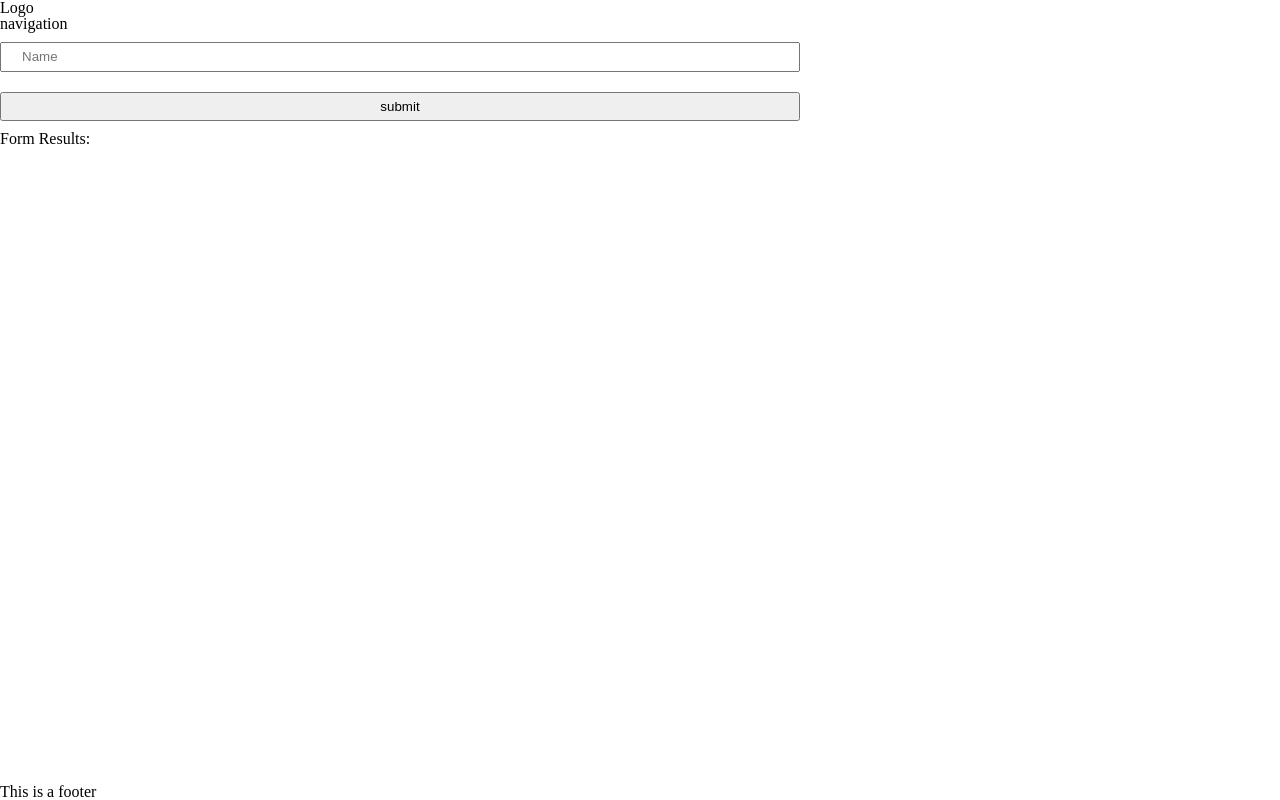
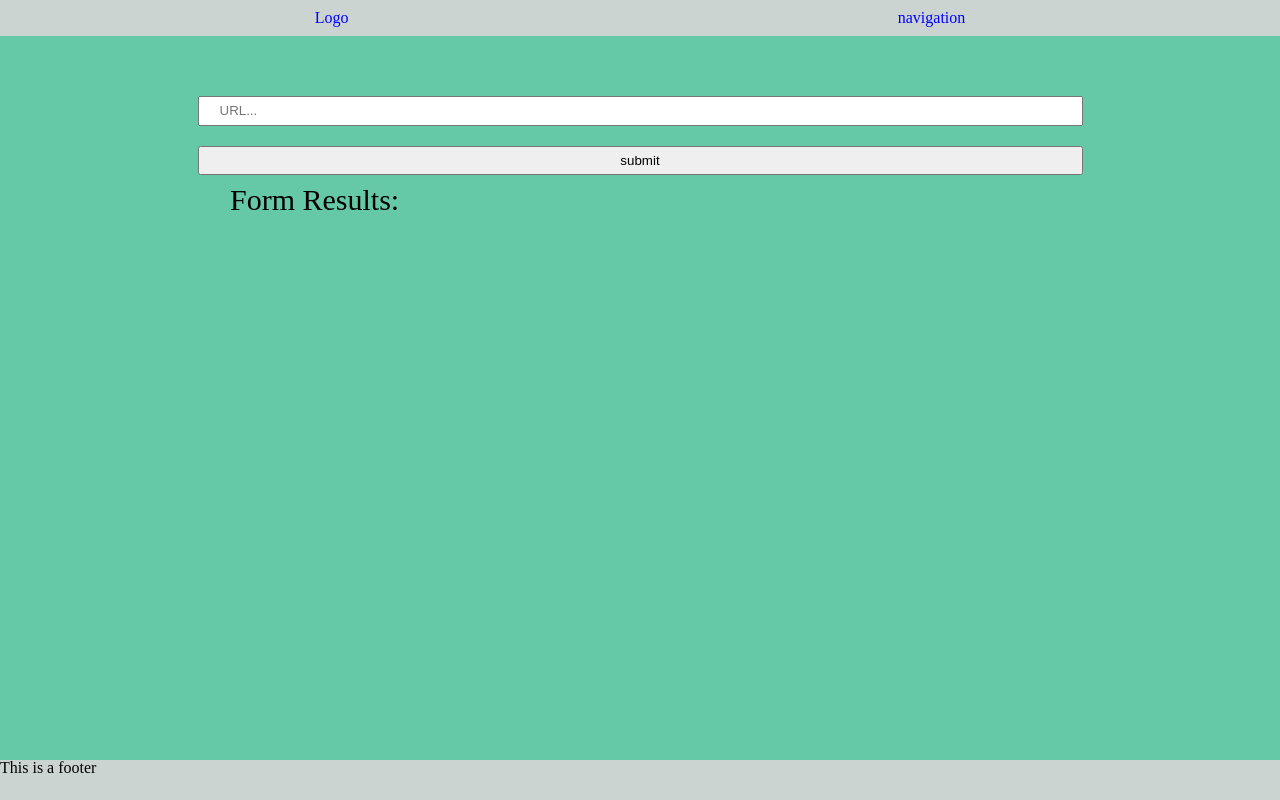
Before and after one commit to Engyyyy/evaluate-news-nlp, a website built with webpack: page src/client/views/index.html in a window 1280 px wide. Built offline with nearby package versions, Linux system fonts and the light colour scheme.

Commit message:
add styling and final touches

```diff
--- a/src/client/index.js
+++ b/src/client/index.js
@@ -9,7 +9,6 @@ import './styles/resets.scss'
 
 console.log(validateInput);
 
-alert("I EXIST")
 console.log("CHANGE!!");
 
 export {
--- a/src/client/js/formHandler.js
+++ b/src/client/js/formHandler.js
@@ -3,15 +3,13 @@ function handleSubmit(event) {
     console.log("::: Form Submitted :::")
     // check what text was put into the form field
     let formText = document.getElementById('name').value
+    document.getElementById('name').value = ''
+
     const result = document.getElementById('results')
+    result.innerHTML = ''
 
     if(Client.validateInput(formText)) {
 
-        // fetch('http://localhost:8081/test')
-        // .then(res => res.json())
-        // .then(function(res) {
-        //     document.getElementById('results').innerHTML = res.message
-        // })
         fetch('http://localhost:8081/submit', {
           method: 'POST',
           headers: {
@@ -43,12 +41,13 @@ function handleSubmit(event) {
             li.textContent = `polarity: ${score_tag}`
             list.appendChild(li)
 
-            result.innerHTML = ''
             result.appendChild(list)
         })
     }
     else {
-        result.textContent = "Please enter a valid URL..."
+        const error = document.createElement('p')
+        error.textContent = "Please enter a valid URL..."
+        result.appendChild(error)
     }
 }
 
--- a/src/client/styles/base.scss
+++ b/src/client/styles/base.scss
@@ -5,10 +5,44 @@ body {
 }
 
 main {
+    display: flex;
+    flex-direction: column;
+    align-items: center;
+    padding: 50px;
     flex: 2;
+    background-color: #65c9a8;
+    text-align: center;
+
+    section {
+      width: 100%;
+    }
+}
+
+.results-section {
+  display: flex;
+  flex-direction: column;
+  align-items: flex-start;
+  padding-left: 180px;
+
+  strong {
+    font-size: 30px;
+    padding-bottom: 20px;
+  }
+
+  div {
+    font-size: 20px;
+    text-align: left;
+
+    li {
+      margin: 3px;
+    }
+
+    p {
+      color: #d13b43;
+    }
+  }
 }
 
 section {
-    max-width: 800px;
     margin: 50px auto;
 }
--- a/src/client/styles/footer.scss
+++ b/src/client/styles/footer.scss
@@ -0,0 +1,7 @@
+$footer-background: #cbd4d1;
+
+
+footer {
+  height: 40px;
+  background-color: $footer-background;
+}
--- a/src/client/styles/form.scss
+++ b/src/client/styles/form.scss
@@ -1,12 +1,12 @@
+
 form {
     border: 1px solid #545454;
     border-radius: 3px;
     padding: 40px;
+    input {
+        padding: 5px 20px;
+        width: 75%;
+        line-height: 16px;
+        margin: 10px 0;
+    }
 }
-
-input {
-    padding: 5px 20px;
-    width: 100%;
-    line-height: 16px;
-    margin: 10px 0;
-}
--- a/src/client/styles/header.scss
+++ b/src/client/styles/header.scss
@@ -1,5 +1,13 @@
-header {
+$header-background: #cbd4d1;
+
+.header {
     display: flex;
-    justify-content: space-between;
+    flex-direction: row;
+    justify-content: space-around;
     padding: 10px 40px;
+    background-color: $header_background;
+
+    div {
+      color: blue;
+    }
 }
--- a/src/client/views/index.html
+++ b/src/client/views/index.html
@@ -9,23 +9,25 @@
     <body>
 
         <header>
-            <div class="">
-                Logo
-            </div>
-            <div class="">
-                navigation
+            <div class="header">
+                <div class="">
+                    Logo
+                </div>
+                <div class="">
+                    navigation
+                </div>
             </div>
         </header>
 
         <main>
             <section>
                 <form class="" onsubmit="return Client.handleSubmit(event)">
-                    <input id="name" type="text" name="input" value="" placeholder="Name">
+                    <input id="name" type="text" name="input" value="" placeholder="URL...">
                     <input type="submit" name="" value="submit" onclick="return Client.handleSubmit(event)" onsubmit="return Client.handleSubmit(event)">
                 </form>
             </section>
 
-            <section>
+            <section class="results-section">
                 <strong>Form Results:</strong>
                 <div id="results"></div>
             </section>
```
